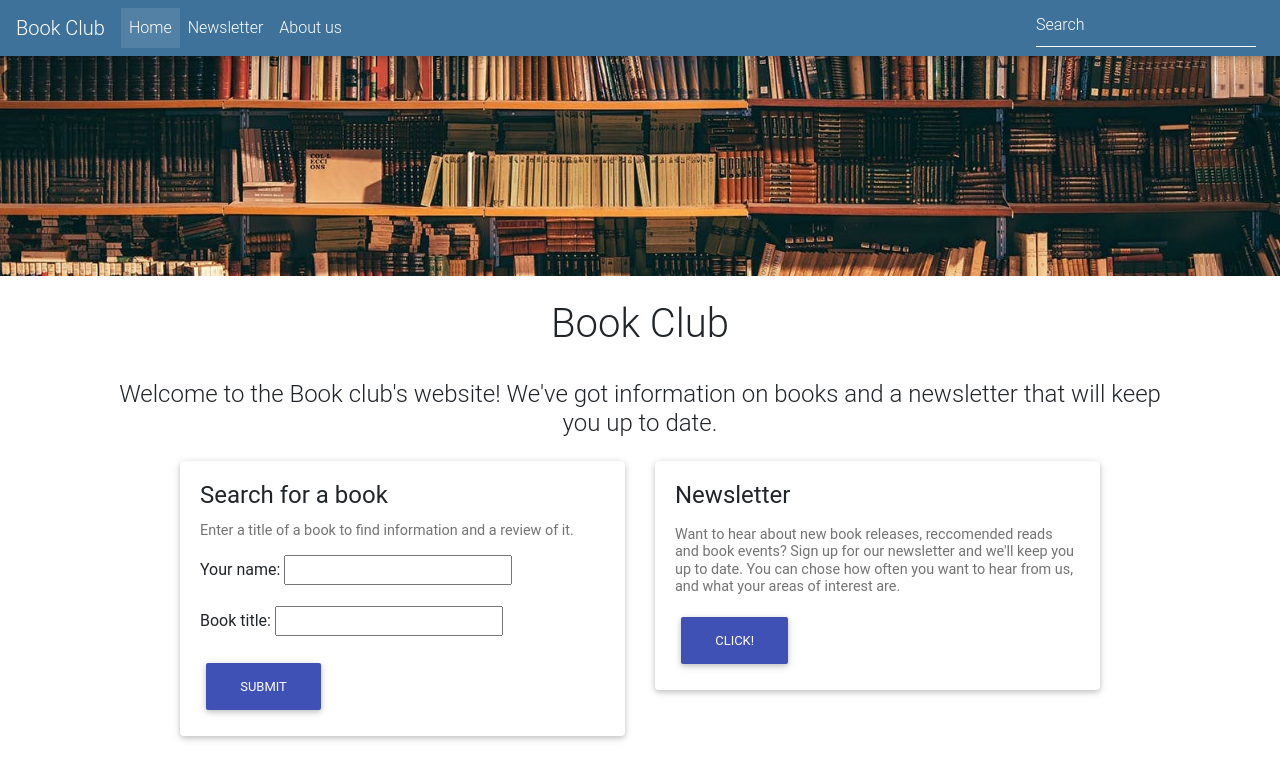
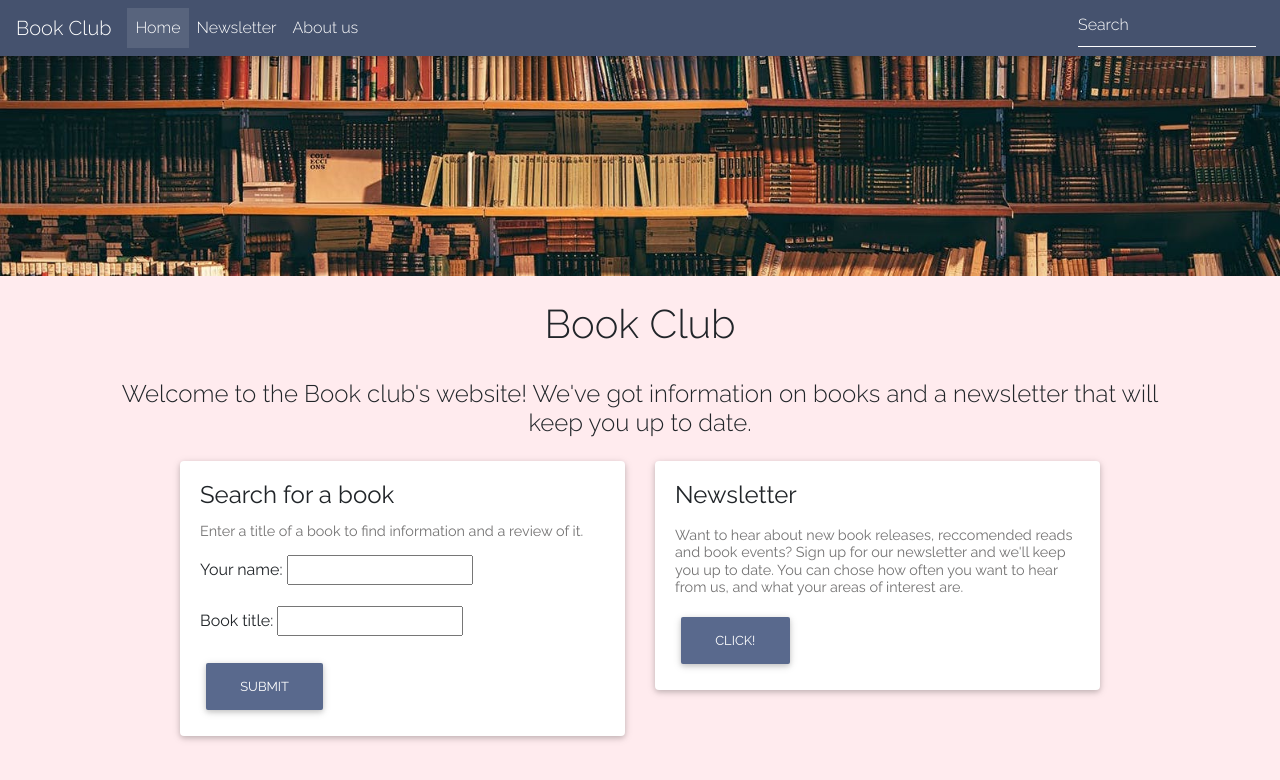
Before and after one commit to DaisyHutchison/CFG, a Flask app: page / in a window 1280 px wide. Shown: the top 780 px of the page. Run offline with Flask 2, Linux system fonts and the light colour scheme; some libraries are stand-ins or nearby versions; some web fonts are replaced.

Commit message:
recolouring

```diff
--- a/book-club/static/css/styles.css
+++ b/book-club/static/css/styles.css
@@ -17,13 +17,7 @@
   font-style: oblique;
 }
 
- body {
-  background-color: burlywood;
-  background-image: url(static/images/books-header.jpg);
-  font-family: 'Raleway', sans-serif;
-  font-size: 20px;
-  line-height: 1.5px;
-}
+
 
 p{
   font-family: 'Raleway', sans-serif;
@@ -36,4 +30,12 @@ p{
   background-color: steelblue;
   opacity: 0.5;
   font-size:10px;
-}*/
+
+}
+
+  background-image: url(static/images/books-header.jpg);*/
+
+body {
+  background-color: #ffebee;
+  font-family: 'Raleway', sans-serif;
+}
--- a/book-club/templates/index.html
+++ b/book-club/templates/index.html
@@ -1,7 +1,7 @@
 <!DOCTYPE html>
 <html>
 <!--Navbar-->
-<nav class="navbar navbar-expand-lg navbar-dark unique-color">
+<nav class="navbar navbar-expand-lg navbar-dark mdb-color">
 
 	<!-- Navbar brand -->
 	<a class="navbar-brand" href="#">Book Club</a>
@@ -60,8 +60,8 @@
 	<!--Link CSS files here - I've linked custom & BootStrap CSS files-->
 	<link rel="stylesheet" href="{{ url_for('static', filename='css/bootstrap.min.css')}}">
 	<link rel="stylesheet" href="{{ url_for('static', filename='css/mdb.min.css')}}">
-	<!-- <link rel="stylesheet" href="{{ url_for('static', filename='css/styles.css')}}">
-	<link href="https://fonts.googleapis.com/css?family=Josefin+Slab:400,700|Raleway:200,300,400,700|Roboto:300,400" rel="stylesheet"> -->
+	<link rel="stylesheet" href="{{ url_for('static', filename='css/styles.css')}}">
+	<link href="https://fonts.googleapis.com/css?family=Josefin+Slab:400,700|Raleway:200,300,400,700|Roboto:300,400" rel="stylesheet">
 
 
 </head>
@@ -102,7 +102,7 @@
 									<label for="book">Book title:</label>
 									<input type="book" name="book" id="book" required="required">
 								</div>
-								<button type="submit" id="submit-button"  class="btn btn-indigo" >Submit</button>
+								<button type="submit" id="submit-button"  class="btn btn-mdb-color" >Submit</button>
 							</form>
 						</div>
 					</div>
@@ -119,7 +119,7 @@
 								Sign up for our newsletter and we'll keep you up to date.
 								You can chose how often you want to hear from us, and what your areas of interest are.
 							</h6>
-							<a class="btn btn-indigo" href="/otherpage" role="button">Click!</a>
+							<a class="btn btn-mdb-color" href="/otherpage" role="button">Click!</a>
 						</div>
 					</div>
 				</div>
--- a/book-club/templates/mail.html
+++ b/book-club/templates/mail.html
@@ -2,7 +2,7 @@
 <html>
 
 <!--Navbar-->
-<nav class="navbar navbar-expand-lg navbar-dark unique-color">
+<nav class="navbar navbar-expand-lg navbar-dark mdb-color">
 
         <!-- Navbar brand -->
         <a class="navbar-brand" href="#">Book Club</a>
--- a/book-club/templates/results.html
+++ b/book-club/templates/results.html
@@ -82,7 +82,7 @@
 				</p><br>
 				<img class="img-fluid" src={{thumbnail}}"><br><br>
 
-				<a class="btn btn-indigo" href="/" role="button">Go back home</a>
+				<a class="btn btn-mdb-color" href="/" role="button">Go back home</a>
 			</div>
 		</div>
 
```
